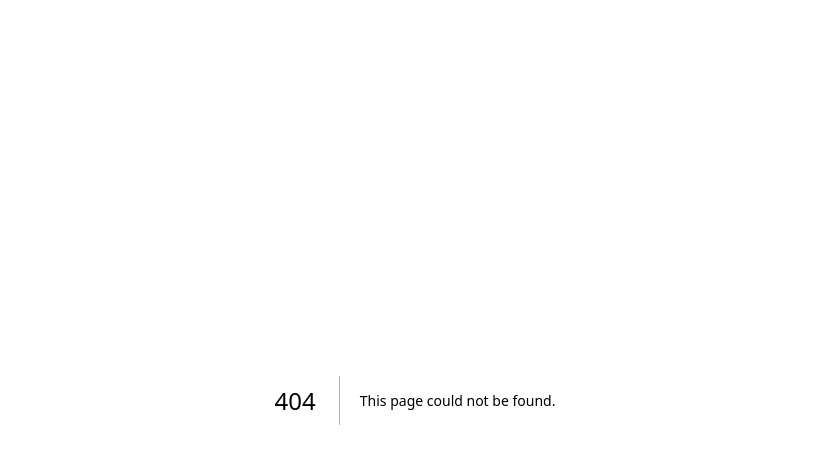
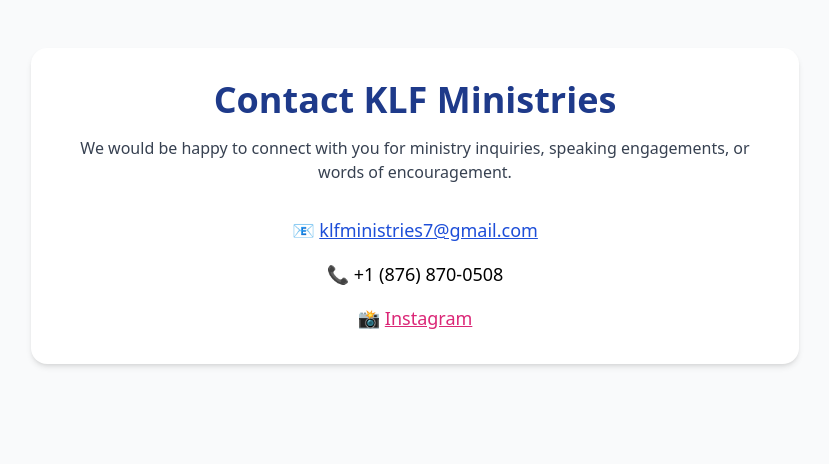
Before and after one commit to klfministries/klf-ministries-website, a Next.js app: page /contact in a window 1280 px wide. Before the commit this address had no page. Shown: the top 464 px of the page, without its empty margins (225-1054 px from the left). Built offline with nearby package versions, Linux system fonts and the light colour scheme.

Commit message:
Add Contact page with clean ministry layout

```diff
--- /dev/null
+++ b/app/contact/page.jsx
@@ -0,0 +1,47 @@
+export const metadata = {
+  title: "Contact KLF Ministries | Kiwayne Ferron",
+  description:
+    "Get in touch with KLF Ministries for ministry inquiries, speaking engagements, or encouragement.",
+};
+
+export default function ContactPage() {
+  return (
+    <main className="min-h-screen bg-gray-50 px-6 py-12">
+      <section className="max-w-3xl mx-auto bg-white p-8 rounded-2xl shadow-md text-center">
+        <h1 className="text-3xl md:text-4xl font-bold text-blue-900 mb-4">
+          Contact KLF Ministries
+        </h1>
+
+        <p className="text-gray-700 mb-8">
+          We would be happy to connect with you for ministry inquiries,
+          speaking engagements, or words of encouragement.
+        </p>
+
+        <div className="space-y-4 text-lg">
+          <p>
+            📧{" "}
+            <a
+              href="mailto:klfministries7@gmail.com"
+              className="text-blue-700 underline"
+            >
+              klfministries7@gmail.com
+            </a>
+          </p>
+
+          <p>📞 +1 (876) 870-0508</p>
+
+          <p>
+            📸{" "}
+            <a
+              href="https://instagram.com/kiwayne27"
+              target="_blank"
+              className="text-pink-600 underline"
+            >
+              Instagram
+            </a>
+          </p>
+        </div>
+      </section>
+    </main>
+  );
+}
```
